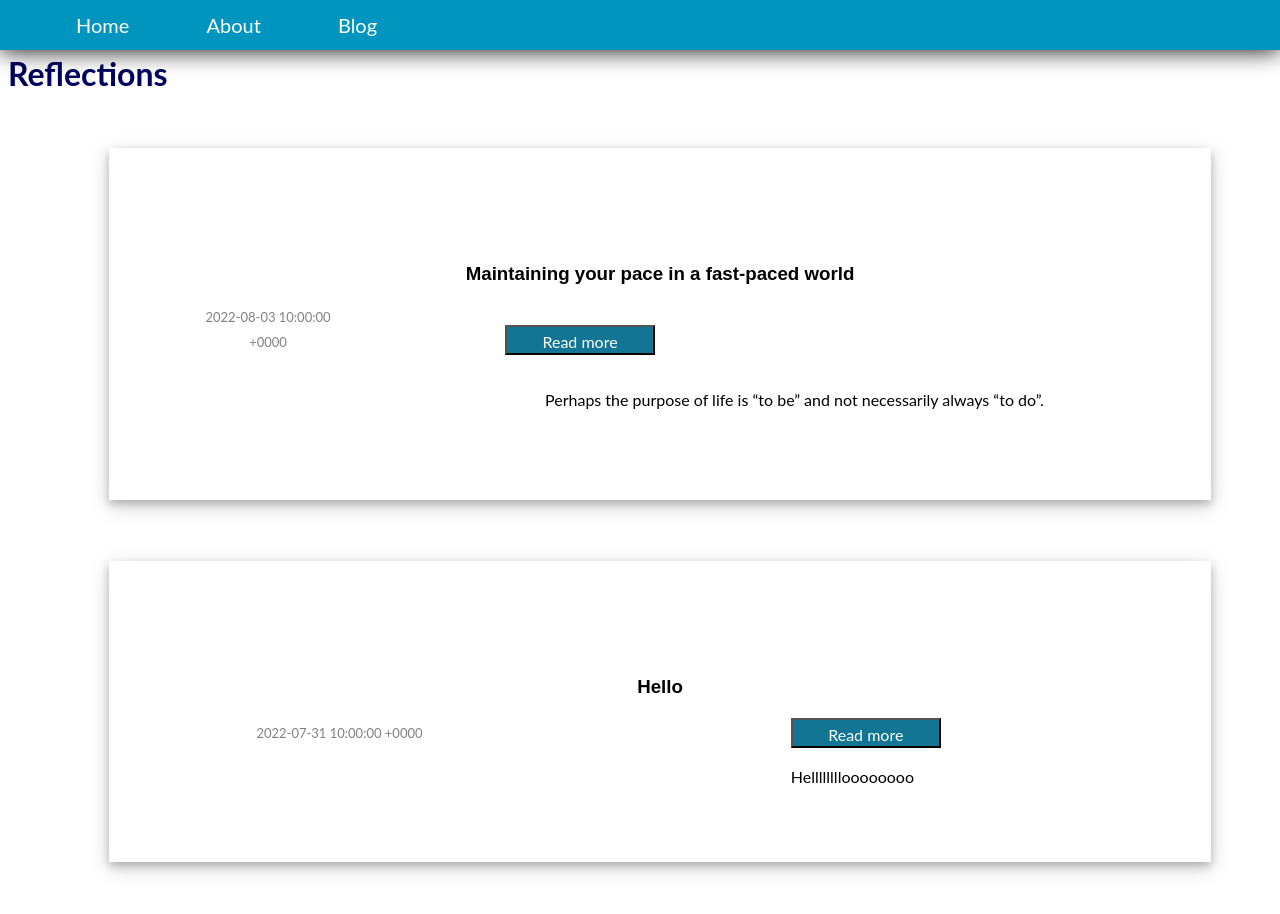
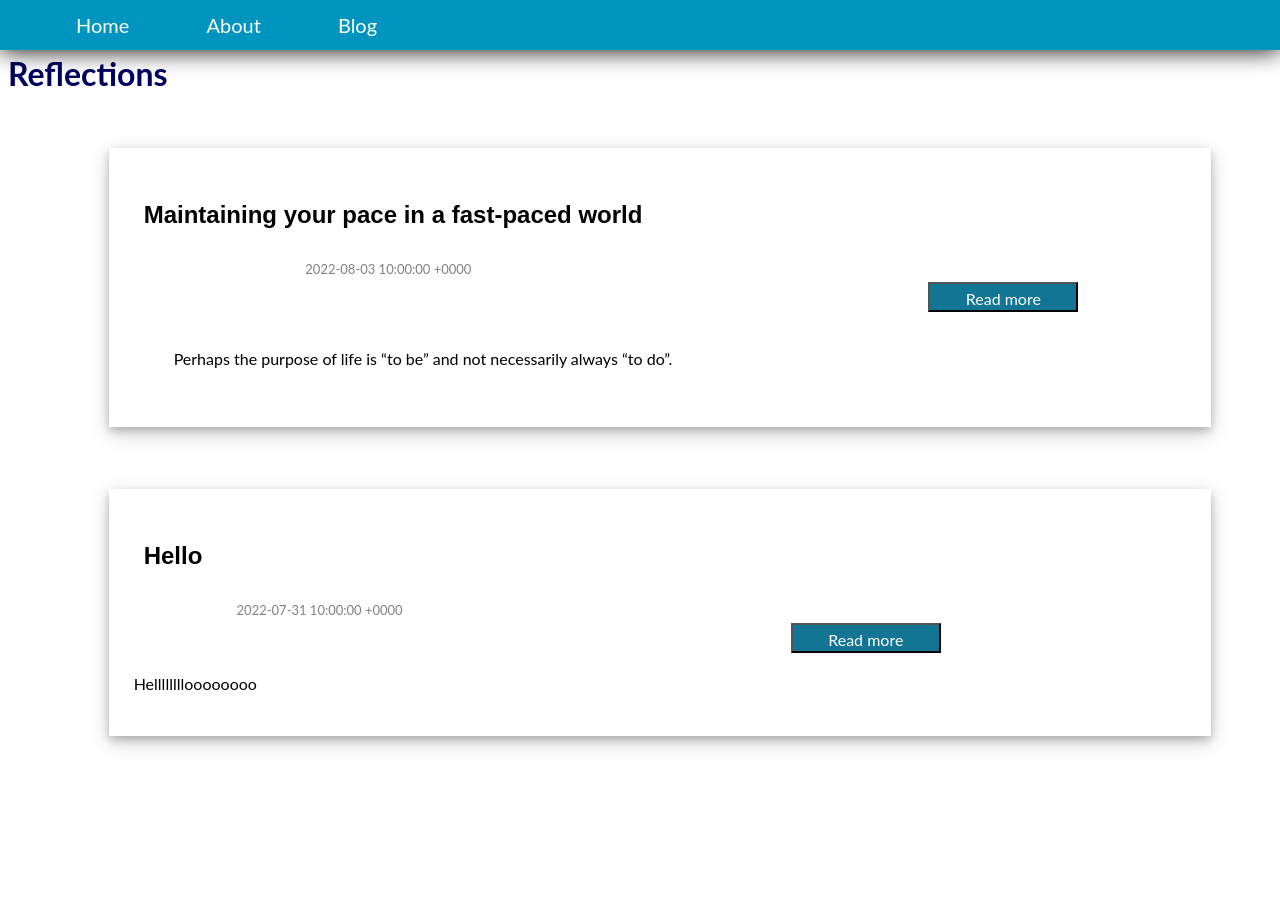
Before and after one commit to mumtazf/blog, a Jekyll site: the page built from docs/blog.html, in a window 1280 px wide and 923 px high. Shown: the top 914 px of the window. Built offline with Jekyll 4.4.1, drawn with Linux system fonts in a browser that asks for light colours.

Commit message:
retry blog style

```diff
--- a/docs/assets/style.css
+++ b/docs/assets/style.css
@@ -93,14 +93,15 @@ header li a.active{
 }
 
 .blog-card.title{
-    grid-column: 1/ span 3;
-    align-items: left;
+    grid-column: 1/ span 2;
     font-family: sans-serif;
-    grid-row:1;
+    padding: 10px;
+    text-align: left;
 }
 
 .blog-card{
     display: grid;
+    align-items: flex-start;
 }
 
 .main{
@@ -114,6 +115,7 @@ header li a.active{
     color: grey;
     grid-column: 1/span 1;
     grid-row:2 / span 2;
+    text-align: left;
 }
 
 .blog-card.description{
@@ -123,7 +125,7 @@ header li a.active{
 
 .blog-card.button{
     grid-column: 3/span 1;
-    grid-row:3;
+    grid-row:4;
     font-size:medium;
     line-height:20px;
     color:#ffffff;
@@ -131,6 +133,7 @@ header li a.active{
     padding:5px;
     width: 150px;
     height: 30px;
+    justify-content: center;
 }
 
 .blog-card.button:hover{
--- a/docs/blog.html
+++ b/docs/blog.html
@@ -14,9 +14,9 @@ title: Blog
     <li>
       <div class = "main">
         <div class = "blog-card">
-            <h3 class = "blog-card title">
+            <h2 class = "blog-card title">
                 {{post.title}}
-            </h3>
+            </h2>
             <p class = "blog-card date">{{post.date}}</p>
             <p class = "blog-card description">
               {{ post.excerpt }}
```
